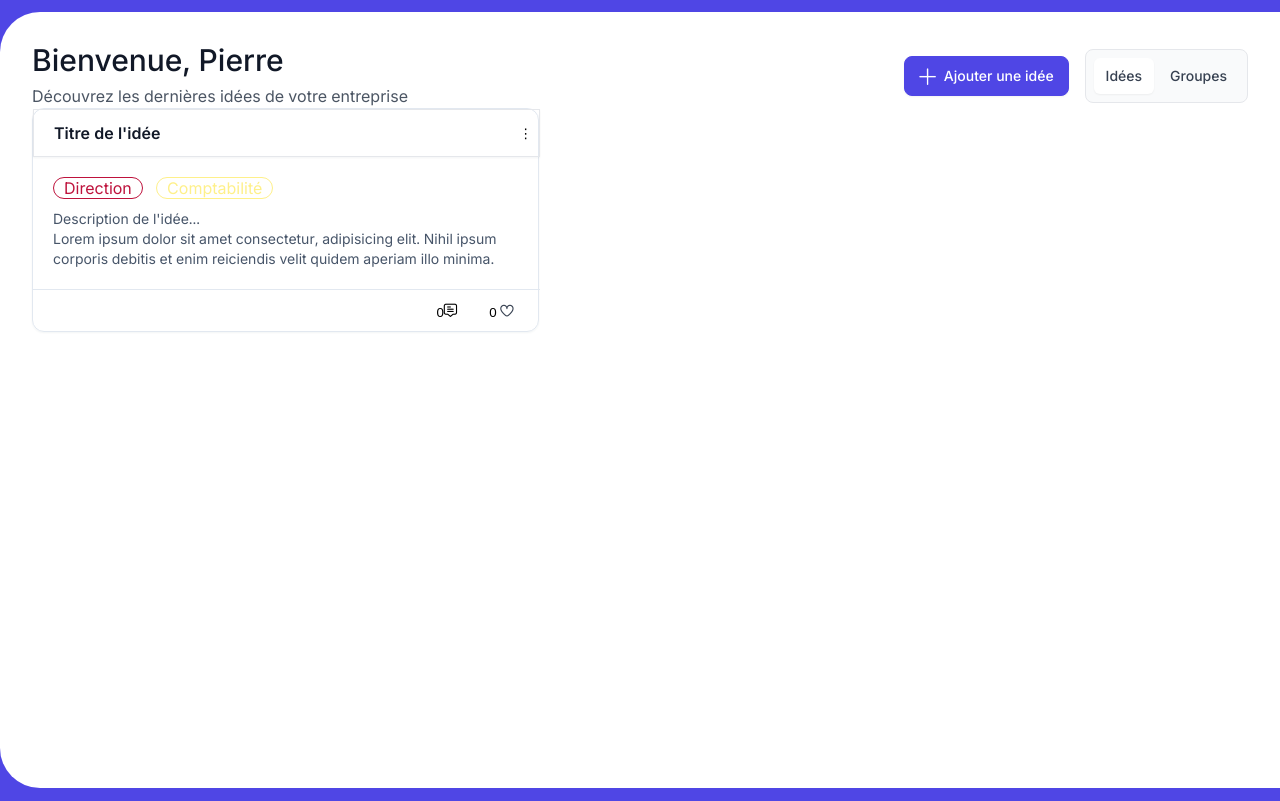
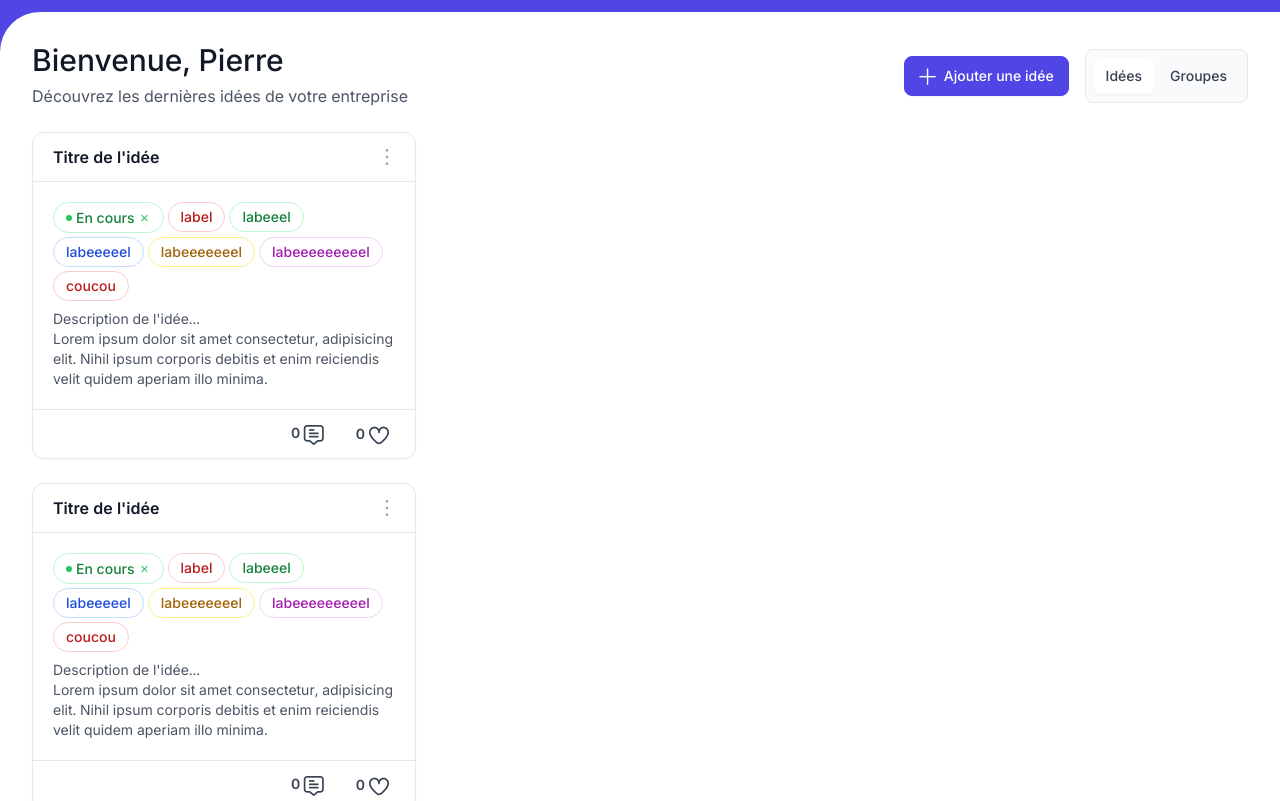
Before and after one commit to WildCodeSchool/2023-03-JS-TLSE-P3-Salesforce, a React (Vite) app in the folder frontend/: page / in a window 1280 px wide. Shown: the top 801 px of the page. Built offline with nearby package versions, Linux system fonts and the light colour scheme.

Commit message:
S03_F04_US1_home-ideas_idea-card_functionnal

```diff
--- /dev/null
+++ b/frontend/src/components/Badge/Badge.jsx
@@ -0,0 +1,12 @@
+import React from "react";
+import "./Badge.scss";
+import PropTypes from "prop-types";
+
+export default function Badge({ color, children }) {
+  return <div className={`badge badge-${color}`}>{children}</div>;
+}
+
+Badge.propTypes = {
+  color: PropTypes.string.isRequired,
+  children: PropTypes.string.isRequired,
+};
--- /dev/null
+++ b/frontend/src/components/Badge/Badge.scss
@@ -0,0 +1,247 @@
+@use "../../styles/typography" as *;
+
+
+.badge {
+  display: flex;
+  flex-direction: row;
+  align-items: center;
+  justify-content: center;
+  padding: 4px 12px;
+  gap: 4px;
+  border-radius: 16px;
+  @include text("sm", $weight: 500);
+
+  i:before {
+    line-height: unset;
+    font-size: 12px;
+    display: inline-block;
+    vertical-align: middle;
+  }
+
+  .dot {
+    width: 6px;
+    height: 6px;
+    border-radius: 6px;
+  }
+
+  //rouge
+
+  &-red {
+    border: 1px solid var(--red-200);
+    color: var(--red-700);
+
+    .dot {
+      background-color: var(--red-500);
+    }
+    i {
+      color: var(--red-500);
+    }
+  }
+  //vert
+  &-green {
+    border: 1px solid var(--green-200);
+    color: var(--green-700);
+    .dot {
+      background-color: var(--green-500);
+    }
+    i {
+      color: var(--green-500);
+    }
+  }
+
+  //amber
+  &-amber {
+    border: 1px solid var(--amber-200);
+    color: var(--amber-700);
+
+    .dot {
+      background-color: var(--amber-500);
+    }
+    i {
+      color: var(--amber-500);
+    }
+  }
+  //blue
+  &-blue {
+    border: 1px solid var(--blue-200);
+    color: var(--blue-700);
+
+    .dot {
+      background-color: var(--blue-500);
+    }
+    i {
+      color: var(--blue-500);
+    }
+  }
+
+  //cyan
+  &-cyan {
+    border: 1px solid var(--cyan-200);
+    color: var(--cyan-700);
+
+    .dot {
+      background-color: var(--cyan-500);
+    }
+    i {
+      color: var(--cyan-500);
+    }
+  }
+
+  //emerald
+  &-emerald {
+    border: 1px solid var(--emerald-200);
+    color: var(--emerald-700);
+
+    .dot {
+      background-color: var(--emerald-500);
+    }
+    i {
+      color: var(--emerald-500);
+    }
+  }
+  //fuchsia
+  &-fuchsia {
+    border: 1px solid var(--fuchsia-200);
+    color: var(--fuchsia-700);
+
+    .dot {
+      background-color: var(--fuchsia-500);
+    }
+    i {
+      color: var(--fuchsia-500);
+    }
+  }
+  //indigo
+  &-indigo {
+    border: 1px solid var(--indigo-200);
+    color: var(--indigo-700);
+
+    .dot {
+      background-color: var(--indigo-500);
+    }
+    i {
+      color: var(--indigo-500);
+    }
+  }
+  //lime
+  &-lime {
+    border: 1px solid var(--lime-200);
+    color: var(--lime-700);
+
+    .dot {
+      background-color: var(--lime-500);
+    }
+    i {
+      color: var(--lime-500);
+    }
+  }
+
+  //orange
+  &-orange {
+    border: 1px solid var(--orange-200);
+    color: var(--orange-700);
+
+    .dot {
+      background-color: var(--orange-500);
+    }
+    i {
+      color: var(--orange-500);
+    }
+  }
+  //pink
+  &-pink {
+    border: 1px solid var(--pink-200);
+    color: var(--pink-700);
+
+    .dot {
+      background-color: var(--pink-500);
+    }
+    i {
+      color: var(--pink-500);
+    }
+  }
+  //purple
+  &-purple {
+    border: 1px solid var(--purple-200);
+    color: var(--purple-700);
+
+    .dot {
+      background-color: var(--purple-500);
+    }
+    i {
+      color: var(--purple-500);
+    }
+  }
+  //rose
+  &-rose {
+    border: 1px solid var(--rose-200);
+    color: var(--rose-700);
+
+    .dot {
+      background-color: var(--rose-500);
+    }
+    i {
+      color: var(--rose-500);
+    }
+  }
+  //sky
+  &-sky {
+    border: 1px solid var(--sky-200);
+    color: var(--sky-700);
+
+    .dot {
+      background-color: var(--sky-500);
+    }
+    i {
+      color: var(--sky-500);
+    }
+  }
+  //teal
+  &-teal {
+    border: 1px solid var(--teal-200);
+    color: var(--teal-700);
+
+    .dot {
+      background-color: var(--teal-500);
+    }
+    i {
+      color: var(--teal-500);
+    }
+  }
+  //violet
+  &-violet {
+    border: 1px solid var(--violet-200);
+    color: var(--violet-700);
+
+    .dot {
+      background-color: var(--violet-500);
+    }
+    i {
+      color: var(--violet-500);
+    }
+  }
+  //yellow
+  &-yellow {
+    border: 1px solid var(--yellow-200);
+    color: var(--yellow-700);
+
+    .dot {
+      background-color: var(--yellow-500);
+    }
+    i {
+      color: var(--yellow-500);
+    }
+  }
+  //grey
+  &-grey {
+    border: 1px solid var(--grey-200);
+    color: var(--grey-700);
+
+    .dot {
+      background-color: var(--grey-500);
+    }
+    i {
+      color: var(--grey-500);
+    }
+  }
+}
--- a/frontend/src/components/CommentButton/CommentButton.jsx
+++ b/frontend/src/components/CommentButton/CommentButton.jsx
@@ -31,7 +31,7 @@ export default function CommentButton() {
           className="idea-comment-icon"
           onClick={openCommentModal}
         >
-          <span className="idea-comment-count">{commentCount}</span>
+          <span className="idea-comment-count">{commentCount} </span>
           <i className="fi fi-rr-comment-alt" />
         </button>
       </div>
@@ -51,7 +51,8 @@ export default function CommentButton() {
             className="idea-button-comment"
             onClick={handleComment}
           >
-            Ajouter
+            {" "}
+            Ajouter{" "}
           </button>
         </div>
       )}
--- a/frontend/src/components/CommentButton/CommentButton.scss
+++ b/frontend/src/components/CommentButton/CommentButton.scss
@@ -1,14 +1,24 @@
-@use "../../styles/colors" as *;
+@use "../../styles/typography" as *;
 
-.idea-comment {
-  justify-content: flex-end;
-  align-items: center;
-  padding: 12px 20px;
-  gap: 20px;
-  width: 506.67px;
-  height: 44px;
+//
+i:before {
+  line-height: unset;
+  font-size: 20px;
+  display: inline-block;
+  vertical-align: middle;
 }
+
 .idea-comment-icon {
-  border: 0;
+  color: var(--grey-700);
+  border: none;
   background-color: var(--white);
+
 }
+.idea-comment-count {
+font-size: 14px;
+line-height: 20px;
+@include text("sm", $weight: 600);
+color: var(--grey-700);
+
+
+}
--- a/frontend/src/components/IdeaCard/IdeaCard.jsx
+++ b/frontend/src/components/IdeaCard/IdeaCard.jsx
@@ -3,6 +3,7 @@ import LikeButton from "../LikeButton/LikeButton";
 import SubmenuIdeaButton from "../SubmenuIdeaButton/SubmenuIdeaButton";
 import CommentButton from "../CommentButton/CommentButton";
 import "./IdeaCard.scss";
+import Badge from "../Badge/Badge";
 
 function IdeaCard() {
   const [commentCount, setCommentCount] = useState(0);
@@ -13,7 +14,7 @@ function IdeaCard() {
   const [showSubmenu, setShowSubmenu] = useState(false);
 
   return (
-    <div>
+    <div className="idea-card-main">
       {/* creation de la carte de l'idée */}
       <div className="idea-card">
         <div className="header-card">
@@ -27,9 +28,18 @@ function IdeaCard() {
         <div>
           {/* on ajoute le descriptif de l'idée ainsi que les catégories  */}
           <div className="content-idea">
-            <div className="labels-idea">
-              <span className="label-idea1">Direction </span>
-              <span className="label-idea2">Comptabilité </span>
+            <div className="badges-idea">
+              {/* Afficher les composants de catégorie uniquement si une catégorie est sélectionnée */}
+              <Badge color="green">
+                <i className="dot" /> En cours{" "}
+                <i className="fi fi-rr-cross-small" />
+              </Badge>
+              <Badge color="red">label</Badge>
+              <Badge color="green">labeeel</Badge>
+              <Badge color="blue">labeeeeel</Badge>
+              <Badge color="yellow">labeeeeeeel</Badge>
+              <Badge color="fuchsia">labeeeeeeeeel</Badge>
+              <Badge color="red">coucou</Badge>
             </div>
 
             <p className="idea-description">
--- a/frontend/src/components/IdeaCard/IdeaCard.scss
+++ b/frontend/src/components/IdeaCard/IdeaCard.scss
@@ -1,15 +1,22 @@
-@use "../../styles/colors" as *;
+@use "../../styles/typography" as *;
+@use "../../styles/shadows" as *;
 
 .idea-card {
   display: flex;
   flex-direction: column;
   align-items: flex-start;
   padding: 0px;
-  width: 506.67px;
-  height: 224px;
-  border: 1px solid #e2e8f0;
-  box-shadow: 0px 1px 2px rgba(25, 52, 65, 0.05);
+  margin-top: 2%;
+  width: 30vw;
+  border: 1px solid var(--grey-200);
+  @include shadow("xs");
+  cursor: pointer;
   border-radius: 12px;
+  transition: box-shadow 0.3s, border-color 0.3s;
+  &:hover{
+    @include shadow("md");
+    border: 1px solid var(--grey-300);
+  }
 
   .header-card {
     display: flex;
@@ -18,45 +25,17 @@
     justify-content: space-between;
     padding: 12px 20px;
     gap: 20px;
-    box-shadow: 0px 1px 2px rgba(25, 52, 65, 0.05);
-    width: 506.67px;
-    height: 48px;
+    width: 100%;
+    border-bottom: 1px solid var(--grey-200);
 
-    /* grey/grey | 200 */
-
-    border: 1px solid var(--grey-200);
-
-    /* Inside auto layout */
-
-    flex: none;
-    order: 0;
-    align-self: stretch;
-    flex-grow: 0;
     .title-idea {
-      width: 439px;
-      height: 24px;
-
-      /* Text md/Semi Bold */
-
-      font-family: "Inter";
-      font-style: normal;
-      font-weight: 600;
-      font-size: 16px;
-      line-height: 24px;
-      /* identical to box height, or 150% */
-
-      /* grey/grey | 900 */
-
+      width: 100%;
+      @include text("md", $weight: 600);
       color: var(--grey-900);
-
-      /* Inside auto layout */
-
-      flex: none;
-      order: 0;
-      flex-grow: 1;
     }
     .idea-menu-icon {
       cursor: pointer;
+      background-color: var(--white);
     }
   }
 
@@ -66,102 +45,29 @@
     align-items: flex-start;
     padding: 20px;
     gap: 8px;
-    width: 506.67px;
-    height: 132px;
+    width: 100%;
 
-    /* Inside auto layout */
-
-    flex: none;
-    order: 1;
-    align-self: stretch;
-    flex-grow: 0;
-
-    .labels-idea {
+    .badges-idea {
       display: flex;
       flex-direction: row;
       align-items: flex-start;
+      flex-wrap: wrap;
       padding: 0px;
-      gap: 10%;
-      width: 133px;
-      height: 24px;
+      gap: 4px;
+      width: 100%;
 
-      /* Inside auto layout */
 
-      flex: none;
-      order: 0;
-      flex-grow: 0;
-      .label-idea1 {
-        display: flex;
-        flex-direction: row;
-        align-items: center;
-        padding: 2px 10px;
-        gap: 4px;
-
-        /* white */
-
-        background: #ffffff;
-        /* teal/teal | 200 */
-
-        border: 1px solid #be123c;
-        color: #be123c;
-        border-radius: 16px;
-
-        /* Inside auto layout */
-
-        flex: none;
-        order: 0;
-        flex-grow: 0;
-      }
-      .label-idea2 {
-        display: flex;
-        flex-direction: row;
-        align-items: center;
-        padding: 2px 10px;
-        gap: 4px;
-
-        /* white */
-
-        background: var(--white);
-        /* teal/teal | 200 */
-
-        border: 1px solid #fef08a;
-        color: #fef08a;
-        border-radius: 16px;
-
-        /* Inside auto layout */
-
-        flex: none;
-        order: 0;
-        flex-grow: 0;
-      }
     }
 
     .idea-description {
-      width: 475px;
-      height: 40px;
+      max-height: auto;
 
       /* Text sm/Regular */
-
-      font-family: "Inter";
-      font-style: normal;
-      font-weight: 400;
-      font-size: 14px;
-      line-height: 20px;
-      /* or 143% */
-
-      /* grey/grey | 600 */
-
-      color: #475569;
-
-      /* Inside auto layout */
-
-      flex: none;
-      order: 1;
-      align-self: stretch;
-      flex-grow: 0;
+      max-width: 100%;
+      color: var(--grey-600);
+      @include text("sm", $weight: 400);
     }
   }
-
   .footer-idea {
     display: flex;
     flex-direction: row;
@@ -169,18 +75,13 @@
     align-items: center;
     padding: 12px 20px;
     gap: 20px;
-    width: 506.67px;
-    height: 44px;
-
-    /* grey/grey | 200 */
-
-    border-top: 1px solid #e2e8f0;
-
-    /* Inside auto layout */
-
-    flex: none;
-    order: 2;
-    align-self: stretch;
-    flex-grow: 0;
+    max-width: 100%;
+    border-top: 1px solid var(--grey-200);
   }
 }
+
+@media screen and (max-width: 768px) {
+  .idea-card {
+    width: 100%;
+  }
+}
--- a/frontend/src/components/LikeButton/LikeButton.jsx
+++ b/frontend/src/components/LikeButton/LikeButton.jsx
@@ -40,10 +40,8 @@ export default function LikeButton({
         onMouseEnter={handleHover}
         onMouseLeave={handleHover}
       >
-        <span className="idea-like-count">{likeCount} </span>
-        <span className="idea-like-icon">
-          <i className={likeIcon} />
-        </span>
+        {likeCount}
+        <i className={likeIcon} />
       </button>
     </div>
   );
--- a/frontend/src/components/LikeButton/LikeButton.scss
+++ b/frontend/src/components/LikeButton/LikeButton.scss
@@ -1,21 +1,36 @@
-@use "../../styles/colors" as *;
+@use "../../styles/typography" as *;
 
-.idea-like-icon {
+.idea-like {
+  border: none;
+  background-color: var(--white);
+  @include text("sm", $weight: 600);
+  color: var(--grey-700);
+  display: flex;
+  align-items: center;
+  gap: 4px;
+  line-height: unset;
   cursor: pointer;
+
+  i:before {
+    line-height: unset;
+    font-size: 20px;
+    display: inline-block;
+    vertical-align: middle;
   }
-.idea-comment-icon {
-  cursor: pointer;
-}
+
   .fi-rr-heart {
     color: var(--grey-700);
+    font-size: 14px;
+    line-height: 20px;
   }
   .fi-sr-heart {
     color: var(--primary-600);
+    font-size: 14px;
+    line-height: 20px;
   }
   .fi-sr-heart-crack {
     color: var(--red-600);
+    font-size: 14px;
+    line-height: 20px;
   }
-.idea-like {
-  border: 0;
-  background-color: var(--white);
 }
--- a/frontend/src/components/SubmenuIdeaButton/SubmenuIdeaButton.jsx
+++ b/frontend/src/components/SubmenuIdeaButton/SubmenuIdeaButton.jsx
@@ -9,34 +9,32 @@ export default function SubmenuIdeaButton({ showSubmenu, setShowSubmenu }) {
   };
 
   return (
-    <div>
+    <>
       {/* ajout du sous menu en entete */}
       <button type="button" className="idea-menu-icon" onClick={toggleSubmenu}>
-        &#8942;
+        <i className="fi fi-rr-menu-dots-vertical" />
       </button>
-
-      {/* lorsque le sous menu est actif , on fait apparaitre les éléments du sous menu */}
       {showSubmenu && (
-        <div className="submenu-idea">
-          <ul>
-            <li className="submenu-modify-idea">Modifier</li>
-            <li className="submenu-cancel-idea">Supprimer</li>
-            <li className="submenu-duplicate-idea">Dupliquer</li>
-          </ul>
-        </div>
+        <ul className="submenu-idea">
+          <li onClick={toggleSubmenu} aria-hidden="true">
+            <i className="fi fi-rr-attribution-pencil" />
+            <a href="/modifier">Modifier</a>
+          </li>
+          <li onClick={toggleSubmenu} aria-hidden="true">
+            <i className="fi fi-rr-trash" />
+            <a href="/supprimer">Supprimer</a>
+          </li>
+          <li onClick={toggleSubmenu} aria-hidden="true">
+            <i className="fi fi-rr-copy" />
+            <a href="/dupliquer">Dupliquer</a>
+          </li>
+        </ul>
       )}
-    </div>
+    </>
   );
 }
+
 SubmenuIdeaButton.propTypes = {
-  showSubmenu: PropTypes.arrayOf(
-    PropTypes.objectOf(
-      PropTypes.oneOfType([PropTypes.string, PropTypes.number, PropTypes.bool])
-    )
-  ).isRequired,
-  setShowSubmenu: PropTypes.arrayOf(
-    PropTypes.objectOf(
-      PropTypes.oneOfType([PropTypes.string, PropTypes.number, PropTypes.bool])
-    )
-  ).isRequired,
+  showSubmenu: PropTypes.bool.isRequired,
+  setShowSubmenu: PropTypes.func.isRequired,
 };
--- a/frontend/src/components/SubmenuIdeaButton/SubmenuIdeaButton.scss
+++ b/frontend/src/components/SubmenuIdeaButton/SubmenuIdeaButton.scss
@@ -1,10 +1,50 @@
+
+@use "../../styles/shadows" as *;
+
 .idea-menu-icon {
-  border: 0;
-  background-color: #fff;
+  border: none;
+  color: var(--grey-400);
+  font-size: 16px;
+  padding: 0;
+  i:before {
+    line-height: unset;
+    font-size: 16px;
+    display: inline-block;
+    vertical-align: middle;
+  }
+
 }
-.submenu-idea {
-  height: 60px;
-  border: 1px solid #e2e8f0;
-  box-shadow: 0px 1px 2px rgba(25, 52, 65, 0.05);
-  border-radius: 12px;
+.header-card {
+  position: relative;
+
+  .submenu-idea {
+    position: absolute;
+    display: flex;
+    flex-direction: column;
+    padding: 4px 0px;
+    min-width: 200px;
+    background: var(--white);
+    border: 1px solid var(--grey-200);
+    right: 0.5rem;
+    top: 0.5rem;
+
+    /* shadows/lg */
+    @include shadow("lg");
+    border-radius: 12px;
+    li {
+      display: flex;
+      flex-direction: row;
+      align-items: center;
+      padding: 12px 16px;
+      gap: 8px;
+      width: 100%;
+      height: 49px;
+      cursor: pointer;
+
+      a {
+        list-style-type: none;
+        text-decoration: none;
+      }
+    }
+  }
 }
--- a/frontend/src/pages/Home.jsx
+++ b/frontend/src/pages/Home.jsx
@@ -1,6 +1,6 @@
 import PageHeader from "../components/PageHeader/PageHeader";
-
 import IdeaCard from "../components/IdeaCard/IdeaCard";
+import "../components/IdeaCard/IdeaCard.scss";
 import HorizontalTabs from "../components/HorizontalTabs/HorizontalTabs";
 
 export default function Home() {
@@ -22,6 +22,8 @@ export default function Home() {
         </HorizontalTabs>
       </PageHeader>
       <IdeaCard />
+      <IdeaCard />
+      <IdeaCard />
     </main>
   );
 }
```
Lines whose indentation alone changed are shown as unchanged.
